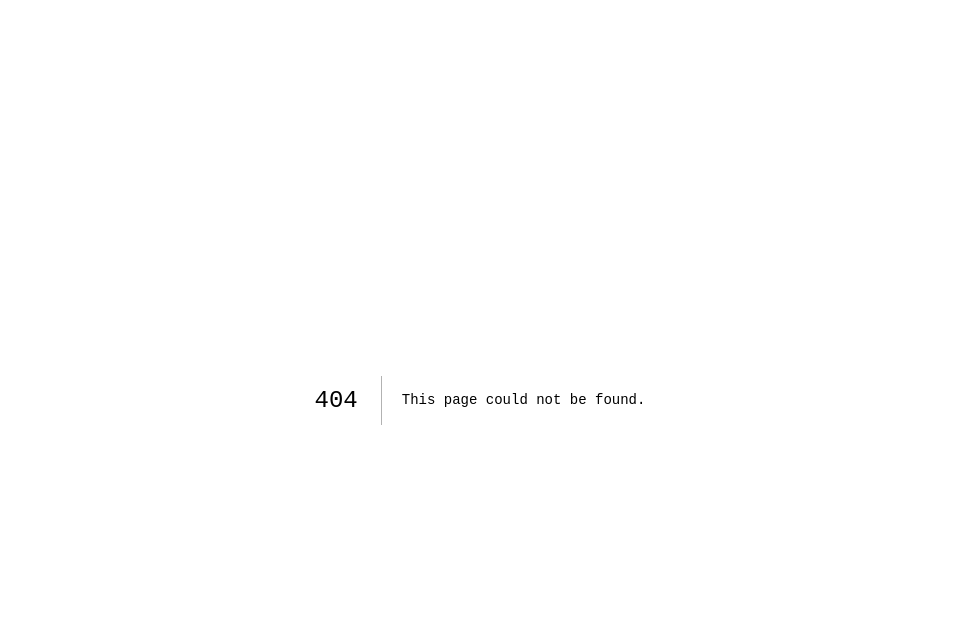
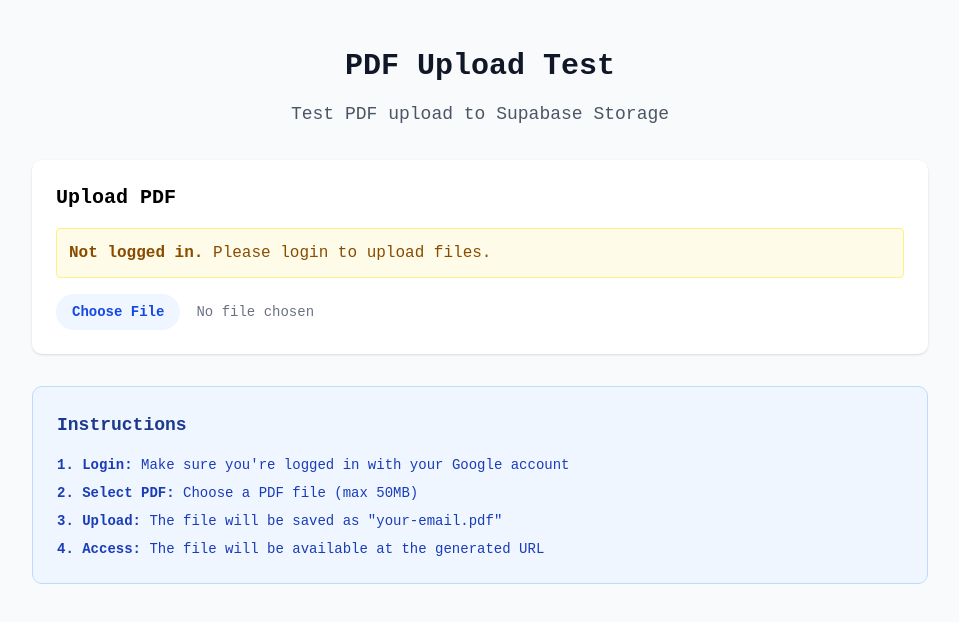
Before and after one commit to HeathSun/a42z-Judge, a Next.js app: page /pdf-test in a window 1280 px wide. Before the commit this address had no page. Shown: the top 622 px of the page, without its empty margins (160-1119 px from the left). Built offline with nearby package versions, Linux system fonts and the light colour scheme; no server answers; a web font is replaced by a local one.

Commit message:
upload pdf

```diff
--- a/app/judge/page.tsx
+++ b/app/judge/page.tsx
@@ -1078,6 +1078,19 @@ function FileUploadSection({
   const handleFileChange = (e: React.ChangeEvent<HTMLInputElement>, type: UploadedFile["type"]) => {
     const file = e.target.files?.[0]
     if (file) {
+      // 验证文件类型
+      if (type === "pdf" && file.type !== "application/pdf") {
+        alert("Please select a valid PDF file.");
+        return;
+      }
+
+      // 验证文件大小（限制为 50MB）
+      const maxSize = 50 * 1024 * 1024; // 50MB
+      if (file.size > maxSize) {
+        alert("File size must be less than 50MB.");
+        return;
+      }
+
       onFileUpload(file, type)
     }
   }
@@ -1588,6 +1601,34 @@ export default function A42zJudgeWorkflow() {
           console.error('Dify API Error:', error);
         } finally {
           setIsAnalyzingWithDify(false);
+        }
+      }
+
+      // 上传PDF文件到Supabase Storage
+      if (type === "pdf" && typeof file === "object" && userEmail) {
+        try {
+          // 使用用户邮箱作为文件名
+          const fileName = `${userEmail}.pdf`;
+
+          const { data, error } = await supabase.storage
+            .from('pdf')
+            .upload(fileName, file, {
+              upsert: true, // 如果文件已存在则覆盖
+              contentType: 'application/pdf'
+            });
+
+          if (error) {
+            console.error('PDF upload error:', error);
+          } else {
+            console.log('PDF uploaded successfully:', data.path);
+            // 获取公共URL
+            const { data: urlData } = supabase.storage
+              .from('pdf')
+              .getPublicUrl(fileName);
+            console.log('PDF public URL:', urlData.publicUrl);
+          }
+        } catch (error) {
+          console.error('PDF upload error:', error);
         }
       }
     }, 1500)
--- /dev/null
+++ b/app/pdf-test/page.tsx
@@ -0,0 +1,163 @@
+'use client';
+
+import { useState } from 'react';
+import { supabase } from '@/lib/supabase';
+
+export default function PdfTestPage() {
+  const [uploading, setUploading] = useState(false);
+  const [uploadedFile, setUploadedFile] = useState<string | null>(null);
+  const [error, setError] = useState<string | null>(null);
+  const [userEmail, setUserEmail] = useState<string | null>(null);
+
+  // 检查用户登录状态
+  const checkUser = async () => {
+    const { data: { user }, error } = await supabase.auth.getUser();
+    if (user && !error) {
+      setUserEmail(user.email || null);
+      return user.email || null;
+    } else {
+      setError('Please login first');
+      return null;
+    }
+  };
+
+  const handleFileUpload = async (event: React.ChangeEvent<HTMLInputElement>) => {
+    const file = event.target.files?.[0];
+    if (!file) return;
+
+    // 验证文件类型
+    if (file.type !== 'application/pdf') {
+      setError('Please select a valid PDF file');
+      return;
+    }
+
+    // 验证文件大小
+    const maxSize = 50 * 1024 * 1024; // 50MB
+    if (file.size > maxSize) {
+      setError('File size must be less than 50MB');
+      return;
+    }
+
+    const email = await checkUser();
+    if (!email) return;
+
+    try {
+      setUploading(true);
+      setError(null);
+
+      // 使用用户邮箱作为文件名
+      const fileName = `${email}.pdf`;
+
+      const { data, error } = await supabase.storage
+        .from('pdf')
+        .upload(fileName, file, {
+          upsert: true, // 如果文件已存在则覆盖
+          contentType: 'application/pdf'
+        });
+
+      if (error) {
+        throw error;
+      }
+
+      // 获取公共URL
+      const { data: urlData } = supabase.storage
+        .from('pdf')
+        .getPublicUrl(fileName);
+
+      setUploadedFile(urlData.publicUrl);
+      console.log('PDF uploaded successfully:', data.path);
+      console.log('PDF public URL:', urlData.publicUrl);
+
+    } catch (error) {
+      console.error('Upload error:', error);
+      setError(error instanceof Error ? error.message : 'Upload failed');
+    } finally {
+      setUploading(false);
+    }
+  };
+
+  return (
+    <div className="min-h-screen bg-gray-50 py-12 px-4 sm:px-6 lg:px-8">
+      <div className="max-w-4xl mx-auto">
+        <div className="text-center mb-8">
+          <h1 className="text-3xl font-bold text-gray-900 mb-4">
+            PDF Upload Test
+          </h1>
+          <p className="text-lg text-gray-600">
+            Test PDF upload to Supabase Storage
+          </p>
+        </div>
+
+        <div className="bg-white shadow rounded-lg p-6 mb-8">
+          <h2 className="text-xl font-semibold mb-4">Upload PDF</h2>
+
+          {userEmail ? (
+            <div className="mb-4 p-3 bg-green-50 border border-green-200 rounded">
+              <p className="text-green-800">
+                <strong>Logged in as:</strong> {userEmail}
+              </p>
+            </div>
+          ) : (
+            <div className="mb-4 p-3 bg-yellow-50 border border-yellow-200 rounded">
+              <p className="text-yellow-800">
+                <strong>Not logged in.</strong> Please login to upload files.
+              </p>
+            </div>
+          )}
+
+          <div className="space-y-4">
+            <input
+              type="file"
+              accept=".pdf"
+              onChange={handleFileUpload}
+              disabled={uploading || !userEmail}
+              className="block w-full text-sm text-gray-500 file:mr-4 file:py-2 file:px-4 file:rounded-full file:border-0 file:text-sm file:font-semibold file:bg-blue-50 file:text-blue-700 hover:file:bg-blue-100"
+            />
+
+            {uploading && (
+              <div className="flex items-center gap-2 text-blue-600">
+                <div className="animate-spin rounded-full h-4 w-4 border-b-2 border-blue-600"></div>
+                Uploading...
+              </div>
+            )}
+
+            {error && (
+              <div className="p-3 bg-red-50 border border-red-200 rounded">
+                <p className="text-red-800">{error}</p>
+              </div>
+            )}
+
+            {uploadedFile && (
+              <div className="p-3 bg-green-50 border border-green-200 rounded">
+                <p className="text-green-800 mb-2">
+                  <strong>Upload successful!</strong>
+                </p>
+                <p className="text-sm text-gray-600 mb-2">
+                  File URL: {uploadedFile}
+                </p>
+                <a
+                  href={uploadedFile}
+                  target="_blank"
+                  rel="noopener noreferrer"
+                  className="inline-block bg-blue-600 text-white px-4 py-2 rounded hover:bg-blue-700"
+                >
+                  View PDF
+                </a>
+              </div>
+            )}
+          </div>
+        </div>
+
+        <div className="bg-blue-50 border border-blue-200 rounded-lg p-6">
+          <h3 className="text-lg font-semibold text-blue-900 mb-4">Instructions</h3>
+          <div className="space-y-2 text-sm text-blue-800">
+            <p><strong>1. Login:</strong> Make sure you're logged in with your Google account</p>
+            <p><strong>2. Select PDF:</strong> Choose a PDF file (max 50MB)</p>
+            <p><strong>3. Upload:</strong> The file will be saved as "{userEmail || 'your-email'}.pdf"</p>
+            <p><strong>4. Access:</strong> The file will be available at the generated URL</p>
+          </div>
+        </div>
+      </div>
+    </div>
+  );
+}
```
Also changed, not shown: 1 other file (tests, documents, lock files or other folders).
